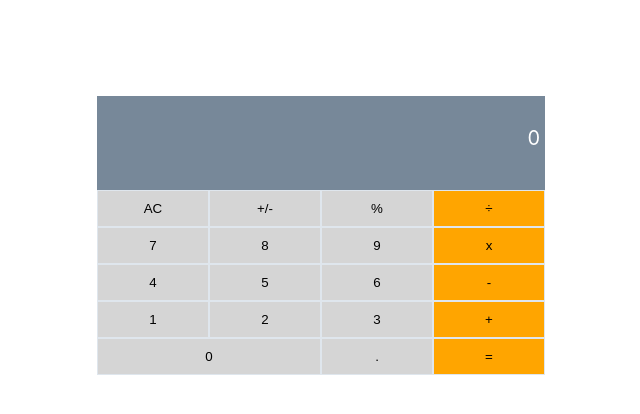
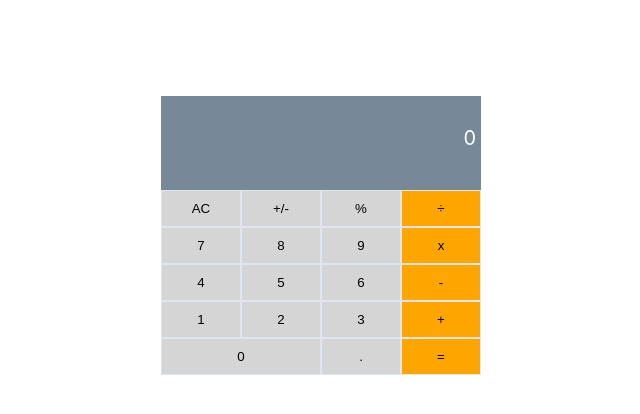
Before and after one commit to abenaTenkorang/math_magician, a React (Create React App) app: page / in a window 1280 px wide. Shown: the top 414 px of the page, without its empty margins (319-959 px from the left). Built offline with nearby package versions, Linux system fonts and the light colour scheme.

Commit message:
Update Calculator.js and Calculator.css

```diff
--- /dev/null
+++ b/src/components/Calculator.css
@@ -0,0 +1,57 @@
+
+body {
+    font-family: -apple-system, BlinkMacSystemFont, 'Segoe UI', Roboto, Oxygen, Ubuntu, Cantarell, 'Open Sans', 'Helvetica Neue', sans-serif;
+  }
+
+  .calDisplay {
+    display: grid;
+    grid-template-columns: repeat(4, 1fr);
+    grid-template-rows: repeat(6, auto);
+    width: 50%;
+    text-align: center;
+  }
+
+  .result {
+    grid-column: 1/ span 4;
+    background: lightslategray;
+    height: 64px;
+    width: auto;
+    text-align: end;
+    padding-top: 30px;
+    padding-right: 5px;
+    font-size: 20px;
+    color: #fff;
+  }
+
+  .oprt {
+    border: 1px solid #dfe6ed;
+    text-align: center;
+    padding: 10px;
+  }
+
+  .digit {
+    border: 1px solid #dfe6ed;
+    padding: 10px;
+  }
+
+  .span {
+    border: 1px solid #dfe6ed;
+    grid-column: 1/ span 2;
+    padding: 10px;
+  }
+
+  .op {
+    background: orange;
+  }
+
+  .gry {
+    background: #d5d5d5;
+  }
+
+  .show {
+    display: flex;
+    justify-content: center;
+    align-items: center;
+    width: 50%;
+    margin: auto;
+  }
--- a/src/components/Calculator.js
+++ b/src/components/Calculator.js
@@ -1,6 +1,7 @@
 import React, { useState } from 'react';
 import Keys from './keys';
 import calculate from '../logic/calculator';
+import './Calculator.css';
 
 const Cal = () => {
   const [state, setState] = useState({
```
